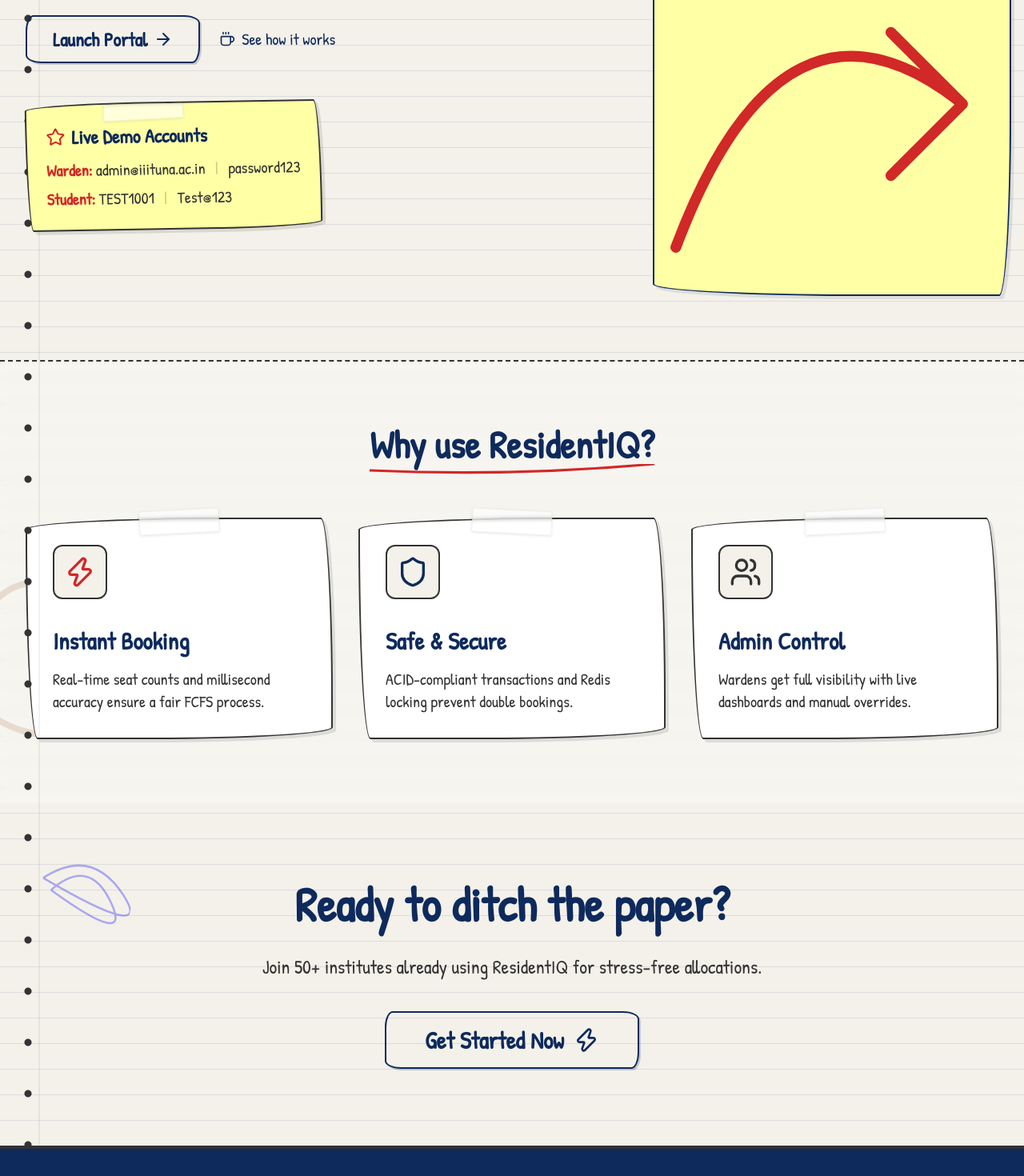
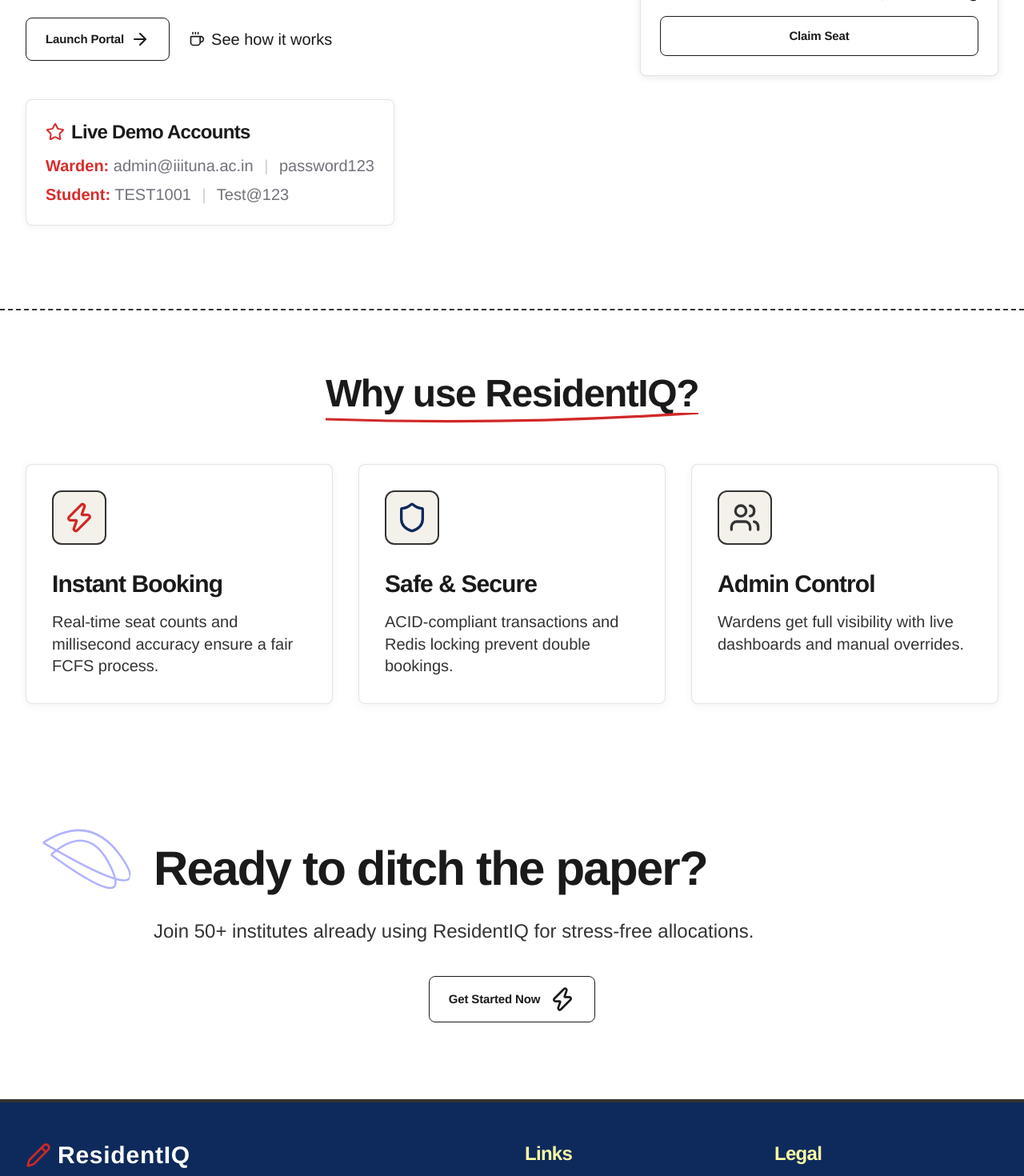
Before and after one commit to DSingh0304/HostleSeatAllocation, a Next.js app in the folder client/: page / in a window 1280 px wide. Shown: the part 520-1990 px from the top of the page at 80% size. Built offline with nearby package versions, Linux system fonts and the light colour scheme.

Commit message:
style: refine design tokens and global layout styling

```diff
--- a/client/app/globals.css
+++ b/client/app/globals.css
@@ -1,4 +1,4 @@
-@import url('https://fonts.googleapis.com/css2?family=Patrick+Hand&family=JetBrains+Mono:wght@400;700&display=swap');
+@import url('https://fonts.googleapis.com/css2?family=JetBrains+Mono:wght@400;500;700&display=swap');
 
 @tailwind base;
 @tailwind components;
@@ -6,209 +6,255 @@
 
 @layer base {
   :root {
-    --paper-note: #F4F1EA;
-    --ink-blue: #0E2A5C;
-    --pencil-grey: #333333;
-    --alert-red: #D12828;
-    --highlighter: #FFFFA5;
-    --ballpoint: #0000FF;
-    --font-hand: 'Patrick Hand', cursive;
+    /* Core Design Tokens */
+    --signal-red-swiss: #D82C2C;
+    --black-swiss: #1A1A1A;
+    --white-swiss: #FFFFFF;
+    --cool-grey-swiss: #A9B2B1;
+    --deep-blue-swiss: #0033A0;
+    --light-grey-swiss: #F2F2F2;
+    --grid-gap-swiss: 20px;
+    --font-swiss: 'Helvetica Neue', Helvetica, -apple-system, BlinkMacSystemFont, Arial, sans-serif;
     --font-mono: 'JetBrains Mono', monospace;
 
-    /* Legacy variables mapping to Sketch Design */
-    --background: 244 241 234;
-    --foreground: 14 42 92;
-    --card: 244 241 234;
-    --card-border: 51 51 51;
-    --muted: 244 241 234;
-    --muted-foreground: 51 51 51;
-    --primary: 209 40 40;
-    --primary-foreground: 244 241 234;
-    --secondary: 255 255 165;
-    --secondary-foreground: 14 42 92;
-    --border: 51 51 51;
-    --input: 244 241 234;
-    --ring: 14 42 92;
+    /* Theme color variables */
+    --background: 255 255 255;
+    --foreground: 26 26 26;
+    --card: 255 255 255;
+    --card-border: 229 231 235;
+    --muted: 242 242 242;
+    --muted-foreground: 113 113 122;
+    --primary: 216 44 44;
+    --primary-foreground: 255 255 255;
+    --secondary: 0 51 160;
+    --secondary-foreground: 255 255 255;
+    --border: 229 231 235;
+    --input: 255 255 255;
+    --ring: 216 44 44;
+
+    /* Legacy compatibility aliases */
+    --paper-note: #FFFFFF;
+    --ink-blue: #1A1A1A;
+    --pencil-grey: #71717A;
+    --alert-red: #D82C2C;
+    --highlighter: #F2F2F2;
+    --ballpoint: #0033A0;
+    --font-hand: 'Helvetica Neue', Helvetica, Arial, sans-serif;
+  }
+
+  html {
+    scroll-behavior: smooth;
+    font-family: var(--font-swiss);
+    color: var(--black-swiss);
+    background-color: var(--white-swiss);
   }
 
   body {
-    background-color: var(--paper-note);
-    color: var(--ink-blue);
-    font-family: var(--font-hand);
-    /* Notebook paper background */
-    background-image: linear-gradient(rgba(14, 42, 92, 0.1) 1px, transparent 1px);
-    background-size: 100% 2rem;
-    line-height: 2rem;
-    min-height: 100vh;
+    background-color: var(--white-swiss);
+    color: var(--black-swiss);
+    font-family: var(--font-swiss);
+    line-height: 1.6;
+    min-height: 100dvh;
     overflow-x: hidden;
+    text-align: left;
+    -webkit-font-smoothing: antialiased;
+    -moz-osx-font-smoothing: grayscale;
   }
 
   * {
-    font-family: var(--font-hand);
+    font-family: inherit;
+    box-sizing: border-box;
+  }
+
+  h1, h2, h3, h4, h5, h6 {
+    font-weight: 700;
+    letter-spacing: -0.03em;
+    color: var(--black-swiss);
+    text-align: left;
+  }
+
+  p {
+    text-align: left;
   }
 }
 
 @layer components {
-  /* Sketch specific classes */
-  .card, .glass, .sketch-border {
-    border: 2px solid var(--pencil-grey) !important;
-    border-radius: 255px 15px 225px 15px / 15px 225px 15px 255px !important;
-    background: #ffffff;
-    box-shadow: 4px 4px 0px rgba(0,0,0,0.1) !important;
-    transition: all 0.2s ease-in-out;
+  /* Grid System */
+  .swiss-grid {
+    display: grid;
+    grid-template-columns: repeat(12, 1fr);
+    gap: var(--grid-gap-swiss);
+    text-align: left;
   }
 
-  .sketch-border-alt {
-    border: 2px solid var(--ink-blue) !important;
-    border-radius: 15px 225px 15px 255px / 255px 15px 225px 15px !important;
-    background: #ffffff;
-    box-shadow: 4px 4px 0px rgba(14, 42, 92, 0.1) !important;
-    transition: all 0.2s ease-in-out;
+  .red-accent {
+    color: var(--signal-red-swiss);
   }
 
-  .card-hover:hover, .sketch-border:hover, .sketch-border-alt:hover {
-    transform: scale(1.02) rotate(1deg);
-    box-shadow: 6px 6px 0px rgba(14, 42, 92, 0.2);
+  .bg-signal-red {
+    background-color: var(--signal-red-swiss);
   }
 
+  /* Cards & Panels */
+  .card, .swiss-card, .sketch-border, .sketch-border-alt, .glass {
+    border: 1px solid rgba(26, 26, 26, 0.12) !important;
+    border-radius: 8px !important;
+    background: #FFFFFF !important;
+    box-shadow: 0 2px 12px rgba(26, 26, 26, 0.05) !important;
+    transform: none !important;
+    transition: border-color 0.2s ease, box-shadow 0.2s ease, transform 0.2s ease;
+  }
+
+  .card:hover, .swiss-card:hover, .sketch-border:hover, .sketch-border-alt:hover {
+    border-color: rgba(26, 26, 26, 0.3) !important;
+    box-shadow: 0 4px 16px rgba(26, 26, 26, 0.08) !important;
+    transform: translateY(-2px) !important;
+  }
+
+  /* Primary Button */
   .btn-primary, .sketch-button-primary {
-    background: var(--alert-red);
-    color: white;
-    padding: 0.5rem 1.5rem;
-    border: 2px solid var(--alert-red) !important;
-    border-radius: 10px 20px 10px 20px / 20px 10px 20px 10px !important;
-    box-shadow: 2px 2px 0px rgba(209, 40, 40, 0.3) !important;
-    font-size: 1.25rem;
-    font-weight: 600;
-    transition: all 0.2s ease-in-out;
-    cursor: pointer;
-    display: inline-flex;
-    align-items: center;
-    justify-content: center;
+    background-color: var(--signal-red-swiss) !important;
+    color: #FFFFFF !important;
+    padding: 0.625rem 1.5rem !important;
+    border: 1px solid var(--signal-red-swiss) !important;
+    border-radius: 8px !important;
+    box-shadow: 0 2px 6px rgba(216, 44, 44, 0.2) !important;
+    font-size: 0.9375rem !important;
+    font-weight: 600 !important;
+    font-family: var(--font-swiss) !important;
+    letter-spacing: -0.01em !important;
+    transition: all 0.2s ease-out !important;
+    cursor: pointer !important;
+    display: inline-flex !important;
+    align-items: center !important;
+    justify-content: center !important;
+    transform: none !important;
   }
 
   .btn-primary:hover:not(:disabled), .sketch-button-primary:hover:not(:disabled) {
-    transform: scale(1.05) rotate(-2deg);
-    background: var(--ink-blue);
-    border-color: var(--ink-blue);
-    box-shadow: 4px 4px 0px rgba(14, 42, 92, 0.3);
+    background-color: #C02222 !important;
+    border-color: #C02222 !important;
+    box-shadow: 0 4px 12px rgba(216, 44, 44, 0.28) !important;
+    transform: translateY(-1px) !important;
+  }
+
+  .btn-primary:active:not(:disabled), .sketch-button-primary:active:not(:disabled) {
+    transform: translateY(1px) !important;
   }
 
   .btn-primary:disabled, .sketch-button-primary:disabled {
-    opacity: 0.5;
-    cursor: not-allowed;
+    opacity: 0.45 !important;
+    cursor: not-allowed !important;
   }
 
+  /* Secondary / Ghost Button */
   .btn-secondary, .sketch-button {
-    background: transparent;
-    color: var(--ink-blue);
-    padding: 0.5rem 1.5rem;
-    border: 2px solid var(--ink-blue) !important;
-    border-radius: 10px 20px 10px 20px / 20px 10px 20px 10px !important;
-    box-shadow: 2px 2px 0px rgba(14, 42, 92, 0.2) !important;
-    font-size: 1.25rem;
-    font-weight: 600;
-    transition: all 0.2s ease-in-out;
-    cursor: pointer;
-    display: inline-flex;
-    align-items: center;
-    justify-content: center;
+    background-color: transparent !important;
+    color: var(--black-swiss) !important;
+    padding: 0.625rem 1.5rem !important;
+    border: 1px solid var(--black-swiss) !important;
+    border-radius: 8px !important;
+    box-shadow: none !important;
+    font-size: 0.9375rem !important;
+    font-weight: 600 !important;
+    font-family: var(--font-swiss) !important;
+    letter-spacing: -0.01em !important;
+    transition: all 0.2s ease-out !important;
+    cursor: pointer !important;
+    display: inline-flex !important;
+    align-items: center !important;
+    justify-content: center !important;
+    transform: none !important;
   }
 
   .btn-secondary:hover:not(:disabled), .sketch-button:hover:not(:disabled) {
-    transform: scale(1.05) rotate(-2deg);
-    background: var(--highlighter);
-    box-shadow: 4px 4px 0px rgba(14, 42, 92, 0.2);
+    background-color: var(--light-grey-swiss) !important;
+    border-color: var(--black-swiss) !important;
+    color: var(--black-swiss) !important;
+    transform: translateY(-1px) !important;
   }
 
+  .btn-secondary:active:not(:disabled), .sketch-button:active:not(:disabled) {
+    transform: translateY(1px) !important;
+  }
+
+  /* Inputs & Form Controls */
   input:not([type="checkbox"]):not([type="radio"]),
   textarea,
   select {
-    background: white;
-    border: 2px solid var(--pencil-grey) !important;
-    border-radius: 10px 5px 10px 5px / 5px 10px 5px 10px !important;
-    padding: 0.5rem 1rem;
-    color: var(--ink-blue);
-    transition: all 0.2s ease;
-    outline: none;
-    font-family: var(--font-hand);
-    font-size: 1.25rem;
-    box-shadow: 2px 2px 0px rgba(0,0,0,0.05) !important;
+    background: #FFFFFF !important;
+    border: 1px solid #D1D5DB !important;
+    border-radius: 8px !important;
+    padding: 0.625rem 1rem !important;
+    color: var(--black-swiss) !important;
+    transition: border-color 0.2s ease, box-shadow 0.2s ease !important;
+    outline: none !important;
+    font-family: var(--font-swiss) !important;
+    font-size: 0.9375rem !important;
+    box-shadow: none !important;
+    transform: none !important;
   }
 
   input:focus, textarea:focus, select:focus {
-    border-color: var(--ink-blue);
-    box-shadow: 4px 4px 0px rgba(14, 42, 92, 0.2);
-    transform: rotate(1deg);
+    border-color: var(--signal-red-swiss) !important;
+    box-shadow: 0 0 0 3px rgba(216, 44, 44, 0.15) !important;
+    transform: none !important;
   }
 
-  /* Tape effect */
-  .tape-effect {
-    position: absolute;
-    top: -12px;
-    left: 50%;
-    transform: translateX(-50%) rotate(-2deg);
-    width: 100px;
-    height: 30px;
-    background-color: rgba(255, 255, 255, 0.6);
-    box-shadow: 0 1px 3px rgba(0,0,0,0.1);
-    border: 1px solid rgba(0,0,0,0.05);
-    z-index: 10;
-    backdrop-filter: blur(2px);
+  /* Badges */
+  .swiss-badge {
+    font-family: var(--font-mono);
+    font-size: 0.6875rem;
+    font-weight: 700;
+    text-transform: uppercase;
+    letter-spacing: 0.08em;
+    padding: 0.25rem 0.5rem;
+    border-radius: 4px;
+    display: inline-flex;
+    align-items: center;
+    gap: 0.35rem;
   }
 
-  /* Text Highlighter */
+  /* Highlight Text */
   .highlight-text {
-    background: linear-gradient(104deg, transparent 0%, var(--highlighter) 2%, var(--highlighter) 98%, transparent 100%);
-    padding: 0.1em 0.3em;
+    background-color: var(--light-grey-swiss);
+    color: var(--black-swiss);
+    border-left: 3px solid var(--signal-red-swiss);
+    padding: 0.25rem 0.75rem;
     display: inline-block;
-    transform: rotate(-1deg);
-    font-weight: bold;
+    font-weight: 700;
+    transform: none !important;
   }
 
-  .coffee-ring {
-    position: absolute;
-    width: 200px;
-    height: 200px;
-    border: 8px solid rgba(139, 69, 19, 0.15);
-    border-radius: 45% 55% 40% 60% / 55% 45% 60% 40%;
-    z-index: 0;
-    pointer-events: none;
-    mix-blend-mode: multiply;
+  /* Reset legacy decorations */
+  .tape-effect, .coffee-ring, .spiral-binding, .doodle-arrow {
+    display: none !important;
   }
 
-  .spiral-binding {
-    position: absolute;
-    left: 20px;
-    top: 0;
-    bottom: 0;
-    width: 30px;
-    z-index: 1;
+  /* Background Grid Pattern */
+  .swiss-grid-pattern {
     background-image:
-      radial-gradient(circle at 15px 15px, var(--pencil-grey) 4px, transparent 5px),
-      radial-gradient(circle at 15px 15px, white 3px, transparent 4px);
-    background-size: 30px 4rem;
-    background-position: 0 1rem;
-    border-right: 2px solid rgba(0,0,0,0.05);
+      linear-gradient(to right, rgba(26, 26, 26, 0.06) 1px, transparent 1px),
+      linear-gradient(to bottom, rgba(26, 26, 26, 0.06) 1px, transparent 1px);
+    background-size: 40px 40px;
   }
 
-  .gradient-bg {
-    background: var(--ink-blue) !important;
-    border: 2px solid var(--pencil-grey) !important;
-    border-radius: 255px 15px 225px 15px / 15px 225px 15px 255px !important;
+  .swiss-subgrid-line {
+    border-top: 1px solid rgba(26, 26, 26, 0.12);
   }
 }
 
 @layer utilities {
   .animate-fade-up {
-    animation: fadeUp 0.6s ease-out forwards;
+    animation: fadeUp 0.4s cubic-bezier(0.16, 1, 0.3, 1) forwards;
     opacity: 0;
   }
   .delay-100 { animation-delay: 100ms; }
   .delay-200 { animation-delay: 200ms; }
+  .delay-300 { animation-delay: 300ms; }
 }
 
 @keyframes fadeUp {
-  from { opacity: 0; transform: translateY(20px); }
+  from { opacity: 0; transform: translateY(16px); }
   to { opacity: 1; transform: translateY(0); }
 }
--- a/client/app/layout.tsx
+++ b/client/app/layout.tsx
@@ -1,17 +1,33 @@
-import type { Metadata } from "next";
-import { Patrick_Hand } from "next/font/google";
+import type { Metadata, Viewport } from "next";
+import { Inter } from "next/font/google";
 import "./globals.css";
 import { Toaster } from "react-hot-toast";
 
-const patrickHand = Patrick_Hand({
-  weight: "400",
+const inter = Inter({
   subsets: ["latin"],
+  weight: ["400", "500", "600", "700", "800"],
+  variable: "--font-inter",
+  display: "swap",
 });
 
+export const viewport: Viewport = {
+  width: "device-width",
+  initialScale: 1,
+  maximumScale: 5,
+  themeColor: "#D82C2C",
+};
+
 export const metadata: Metadata = {
-  title: "ResidentIQ | Smart Hostel Allocation",
-  description:
-    "Automated, fair, and transparent hostel seat allocation system for IIIT Una.",
+  title: "ResidentIQ | Hostel Seat Allocation - IIIT Una",
+  description: "Online hostel room allotment system for IIIT Una students.",
+  keywords: ["Hostel", "Room Allocation", "IIIT Una", "Student Housing", "ResidentIQ"],
+  authors: [{ name: "ResidentIQ" }],
+  openGraph: {
+    title: "ResidentIQ | Hostel Seat Allocation - IIIT Una",
+    description: "Online hostel room allotment system for IIIT Una students.",
+    siteName: "ResidentIQ",
+    type: "website",
+  },
 };
 
 export default function RootLayout({
@@ -20,19 +36,33 @@
   children: React.ReactNode;
 }>) {
   return (
-    <html lang="en">
-      <body className={patrickHand.className}>
+    <html lang="en" className={inter.variable}>
+      <body className="bg-[#FFFFFF] text-[#1A1A1A] antialiased selection:bg-[#D82C2C] selection:text-white">
         <Toaster
           position="top-right"
           toastOptions={{
             duration: 4000,
             style: {
-              background: "var(--paper-note)",
-              color: "var(--ink-blue)",
-              border: "2px solid var(--pencil-grey)",
-              borderRadius: "255px 15px 225px 15px / 15px 225px 15px 255px",
-              boxShadow: "4px 4px 0px rgba(0, 0, 0, 0.1)",
-              fontFamily: "var(--font-hand)",
+              background: "#FFFFFF",
+              color: "#1A1A1A",
+              border: "1px solid #1A1A1A",
+              borderRadius: "6px",
+              boxShadow: "0 4px 16px rgba(26, 26, 26, 0.08)",
+              fontFamily: "'Helvetica Neue', Helvetica, Arial, sans-serif",
+              fontSize: "0.875rem",
+              fontWeight: 500,
+            },
+            success: {
+              iconTheme: {
+                primary: "#1A1A1A",
+                secondary: "#FFFFFF",
+              },
+            },
+            error: {
+              iconTheme: {
+                primary: "#D82C2C",
+                secondary: "#FFFFFF",
+              },
             },
           }}
         />
--- a/client/tailwind.config.ts
+++ b/client/tailwind.config.ts
@@ -16,19 +16,36 @@
         muted: 'rgb(var(--muted) / <alpha-value>)',
         'muted-foreground': 'rgb(var(--muted-foreground) / <alpha-value>)',
         primary: {
-          DEFAULT: 'rgb(var(--primary) / <alpha-value>)',
-          foreground: 'rgb(var(--primary-foreground) / <alpha-value>)',
+          DEFAULT: '#D82C2C',
+          foreground: '#FFFFFF',
         },
-        secondary: 'rgb(var(--secondary) / <alpha-value>)',
-        accent: 'rgb(var(--accent) / <alpha-value>)',
+        secondary: {
+          DEFAULT: '#0033A0',
+          foreground: '#FFFFFF',
+        },
+        swiss: {
+          red: '#D82C2C',
+          black: '#1A1A1A',
+          white: '#FFFFFF',
+          coolgrey: '#A9B2B1',
+          deepblue: '#0033A0',
+          lightgrey: '#F2F2F2',
+        },
+        accent: '#D82C2C',
         border: 'rgb(var(--border) / <alpha-value>)',
         input: 'rgb(var(--input) / <alpha-value>)',
-        ring: 'rgb(var(--ring) / <alpha-value>)',
+        ring: '#D82C2C',
+      },
+      fontFamily: {
+        sans: ['"Helvetica Neue"', 'Helvetica', 'Arial', '-apple-system', 'BlinkMacSystemFont', 'sans-serif'],
+        swiss: ['"Helvetica Neue"', 'Helvetica', 'Arial', 'sans-serif'],
+        mono: ['"JetBrains Mono"', 'monospace'],
       },
       borderRadius: {
-        lg: '12px',
-        md: '8px',
-        sm: '6px',
+        lg: '8px',
+        md: '6px',
+        sm: '4px',
+        none: '0px',
       },
     },
   },
```
